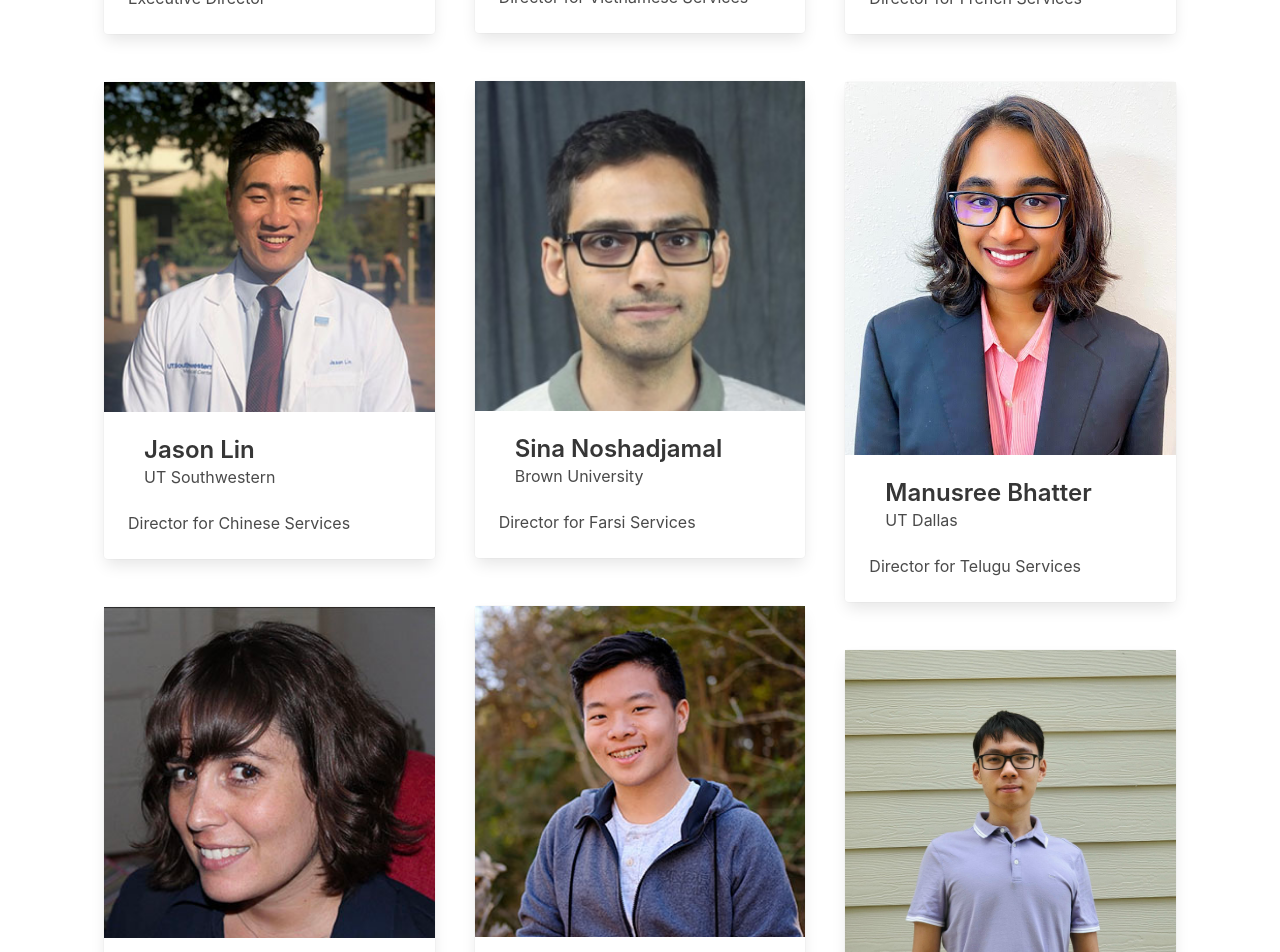
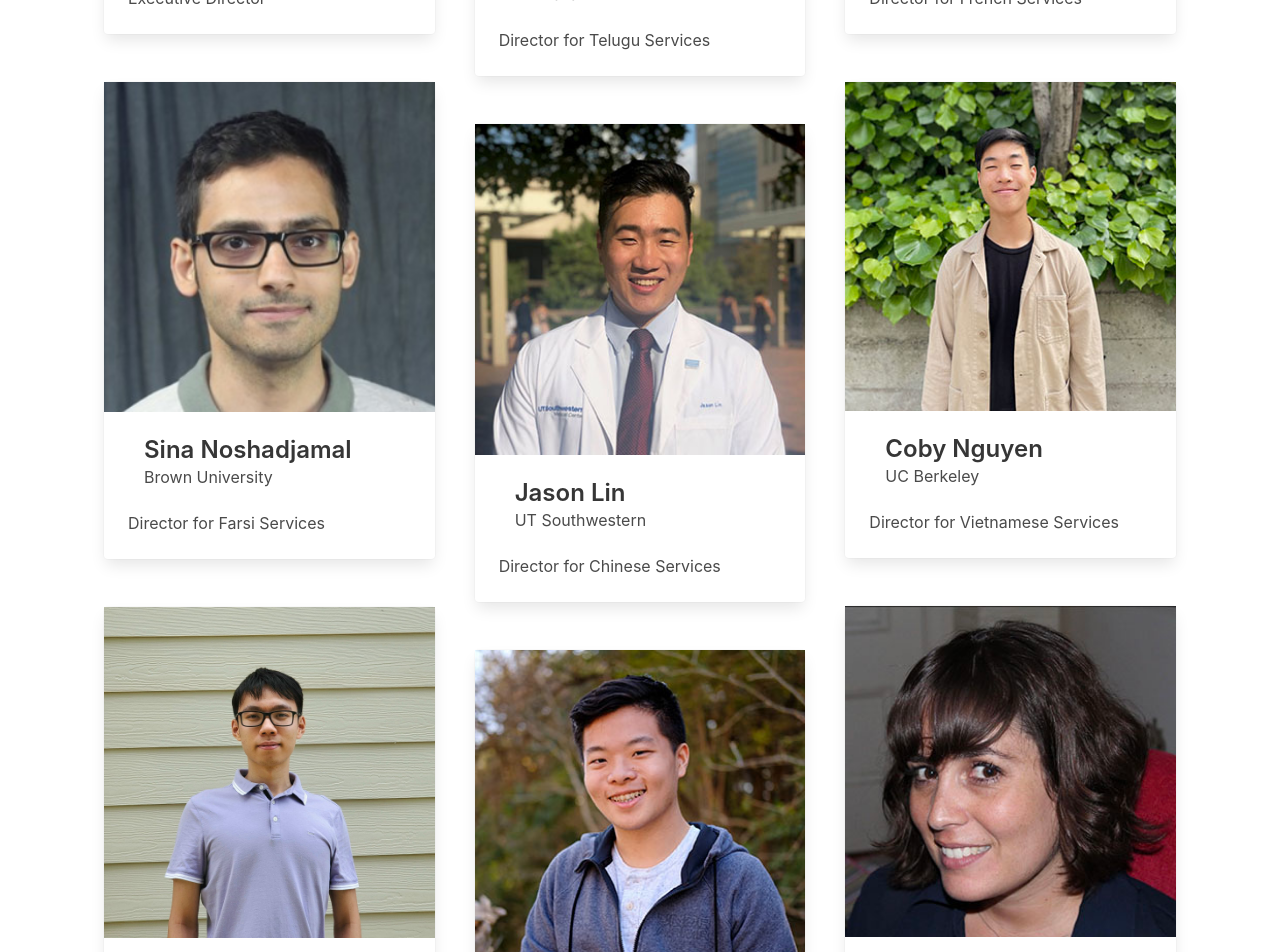
Before and after one commit to suivo2001/mlap-react, a React (Create React App) app: page /about in a window 1280 px wide. Shown: the part 1040-1992 px from the top of the page. Built offline with nearby package versions, Linux system fonts and the light colour scheme; no server answers; what google-maps-react, react-geocode would draw is missing.

Commit message:
shifting columns

```diff
--- a/src/pages/About.js
+++ b/src/pages/About.js
@@ -32,20 +32,20 @@ const About = () => {
                         <div className='columns'>
                             <div className='column'>
                                 <PeopleCard name='John Lin' location="Brown University" content="Executive Director" image={JohnLinImage} />
-                                <PeopleCard name='Jason Lin' location="UT Southwestern" content="Director for Chinese Services" image={JasonLinImage} />
-                                <PeopleCard name='María Chiaramonte' location="Brown University" content="Director for Spanish Services" image={MariaChiaramonteImage} />
+                                <PeopleCard name='Sina Noshadjamal' location="Brown University" content="Director for Farsi Services" image={SinaNoshadjamalImage} />
+                                <PeopleCard name='Ivo Su' location="Brown University" content="Webmaster, Director for Portuguese Services" image={IvoSuImage} />
                             </div>
 
                             <div className='column'>
-                                <PeopleCard name='Coby Nguyen' location="UC Berkeley" content="Director for Vietnamese Services" image={CobyNguyenImage} />
-                                <PeopleCard name='Sina Noshadjamal' location="Brown University" content="Director for Farsi Services" image={SinaNoshadjamalImage} />
+                                <PeopleCard name='Manusree Bhatter' location="UT Dallas" content="Director for Telugu Services" image={ManusreeBhatterImage} />
+                                <PeopleCard name='Jason Lin' location="UT Southwestern" content="Director for Chinese Services" image={JasonLinImage} />
                                 <PeopleCard name='Daniel Wang' location="Texas A&M University" content="Director for Digital Services" image={DanielWangImage} />
 
                             </div>
                             <div className='column'>
                                 <PeopleCard name='Mia Williams' location="Brown University" content="Director for French Services" image={MiaWilliamsImage} />
-                                <PeopleCard name='Manusree Bhatter' location="UT Dallas" content="Director for Telugu Services" image={ManusreeBhatterImage} />
-                                <PeopleCard name='Ivo Su' location="Brown University" content="Webmaster, Director for Portuguese Services" image={IvoSuImage} />
+                                <PeopleCard name='Coby Nguyen' location="UC Berkeley" content="Director for Vietnamese Services" image={CobyNguyenImage} />
+                                <PeopleCard name='María Chiaramonte' location="Brown University" content="Director for Spanish Services" image={MariaChiaramonteImage} />
                             </div>
                         </div>
 
```
